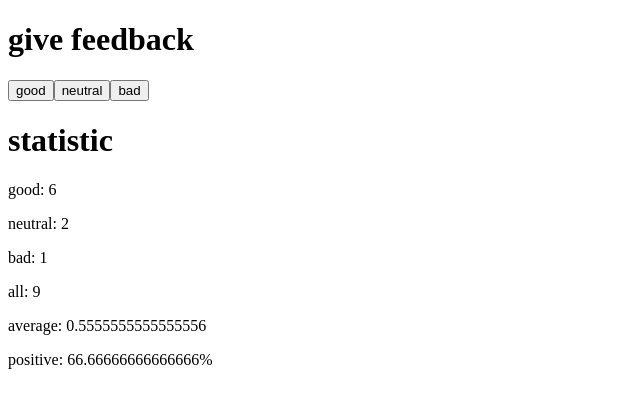
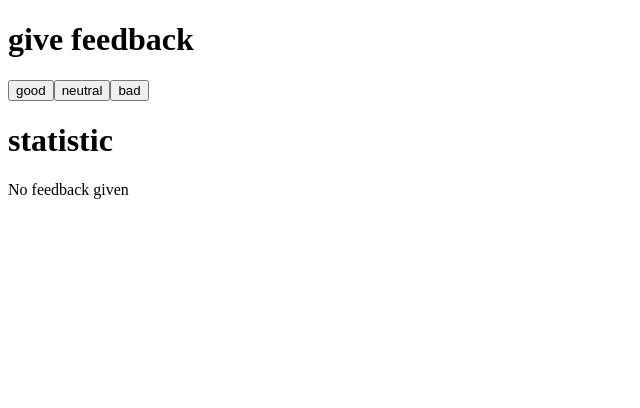
Before and after one commit to andrei-kozel/fullstackopen.com, a React (Create React App) app in the folder part1/unicafe/: page / in a window 1280 px wide. Shown: the top 408 px of the page, without its empty margins (0-640 px from the left). Built offline with nearby package versions, Linux system fonts and the light colour scheme.

Commit message:
ex 1.9 completed

```diff
--- a/part1/unicafe/src/App.js
+++ b/part1/unicafe/src/App.js
@@ -10,9 +10,9 @@
 
 const App = () => {
   // save clicks of each button to its own state
-  const [good, setGood] = useState(6);
-  const [neutral, setNeutral] = useState(2);
-  const [bad, setBad] = useState(1);
+  const [good, setGood] = useState(0);
+  const [neutral, setNeutral] = useState(0);
+  const [bad, setBad] = useState(0);
   const total = good + neutral + bad;
   const average = (good - bad) / total;
   const positive = (good / total) * 100.0;
@@ -26,12 +26,18 @@
         <button>bad</button>
       </div>
       <h1>statistic</h1>
+      {total === 0 ? (
+        <p>No feedback given</p>
+      ) : (
+        <>
           <Statistic title="good" value={good} />
           <Statistic title="neutral" value={neutral} />
           <Statistic title="bad" value={bad} />
           <Statistic title="all" value={total} />
           <Statistic title="average" value={average} />
           <Statistic title="positive" value={positive + "%"} />
+        </>
+      )}
     </div>
   );
 };
```
Lines whose indentation alone changed are shown as unchanged.
